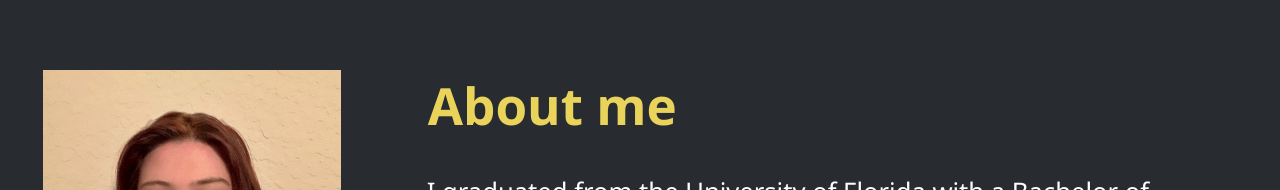
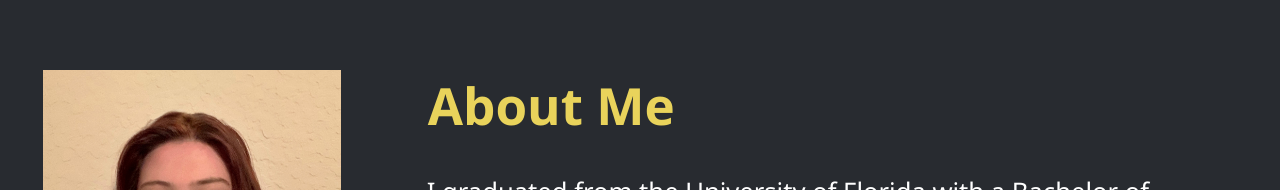
Before and after one commit to adehoog/adehoog.github.io, a React (Create React App) app: page / in a window 1280 px wide. Shown: the part 699-889 px from the top of the page. Built offline with nearby package versions, Linux system fonts and the light colour scheme.

Commit message:
Test push

```diff
--- a/src/components/Home.js
+++ b/src/components/Home.js
@@ -18,7 +18,7 @@ function Home() {
                     <img src={Headshot} alt={"headshot"}/>
                 </div>
                 <div className={"about"} id={"about"}>
-                    <h1>About me</h1>
+                    <h1>About Me</h1>
                     <p>
                         I graduated from the University of Florida with a Bachelor of Science in Computer Science with a minor in Digital Arts and Sciences Magna Cum Laude and I am currently a graduate student at the University of Florida pursuing a Masters in Computer Science.
                         <br/>
```
